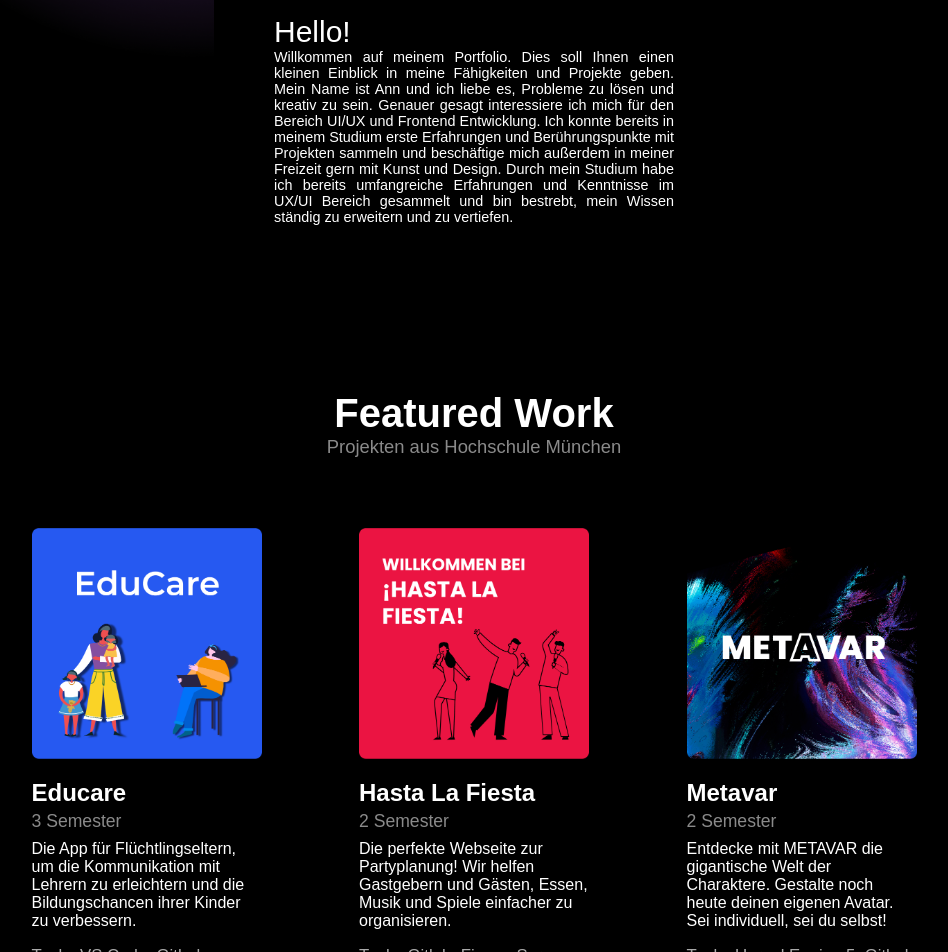
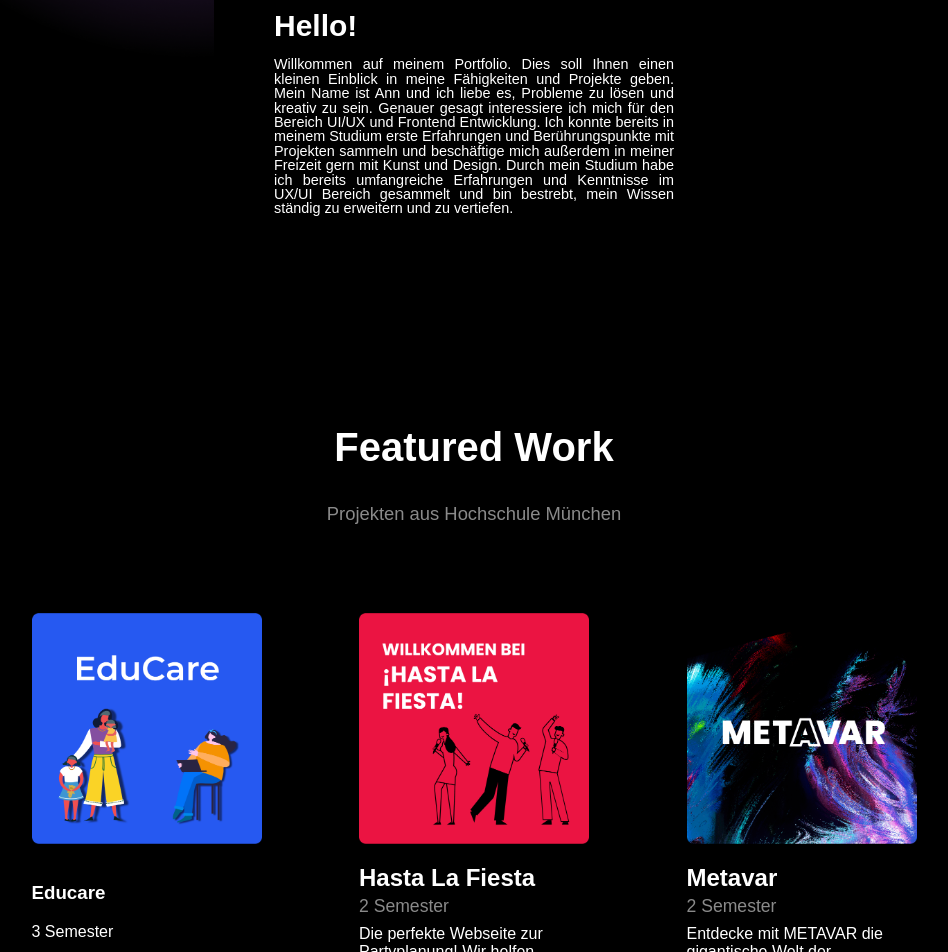
Before and after one commit to Ann-Atz/AnnAtzkWebsite, a React (Create React App) app: page / in a window 1280 px wide. Shown: the part 1080-2032 px from the top of the page, without its empty margins (166-1114 px from the left). Built offline with nearby package versions, Linux system fonts and the light colour scheme; a web font is replaced by a local one.

Commit message:
Fixed Syntax Errors in HomePage

```diff
--- a/src/components/pages/Home.css
+++ b/src/components/pages/Home.css
@@ -1,4 +1,4 @@
-hometitle {
+.hometitle {
   color: white;
   display: flex;
   justify-content: center;
@@ -8,7 +8,7 @@ hometitle {
   z-index: 1;
 }
 
-homeundertitle {
+.homeundertitle {
   color: #8A8A8A;
   display: flex;
   justify-content: center;
@@ -195,4 +195,7 @@ t4 {
   .ellipse-png {
     overflow: hidden;
   }
+  .hometitle {
+    padding-top: 400px;
+  }
 }
--- a/src/components/pages/Home.js
+++ b/src/components/pages/Home.js
@@ -12,38 +12,38 @@ import Ellipse from '../img/Ellipse.png'
 
 function Home() {
   return (
-    <><><><>
+    <>
       <div className='hero_container'>
         <div className='title1'>Hi, I'm</div>
-        <div className='title2'>Ann-Marie<br></br>Atzkern</div>
+        <div className='title2'>Ann-Marie<br/>Atzkern</div>
         <div className='title3'>Student of IT and Design</div>
       </div>
 
       <div className='ellipse-title'>
         <img src={Ellipse} className="ellipse_png" alt="img" />
       </div>
-    </>
+
       <div className='welcome'>
-        <div className='title1'>Hello!</div>
-        <div className='Welcome_Text'>Willkommen auf meinem Portfolio. Dies soll Ihnen einen kleinen Einblick in meine Fähigkeiten und Projekte geben. Mein Name ist Ann und ich liebe es, Probleme zu lösen und kreativ zu sein. Genauer gesagt interessiere ich mich für den Bereich UI/UX und Frontend Entwicklung. Ich konnte bereits in meinem Studium erste Erfahrungen und Berührungspunkte mit Projekten sammeln und beschäftige mich außerdem in meiner Freizeit gern mit Kunst und Design. Durch mein Studium habe ich bereits umfangreiche Erfahrungen und Kenntnisse im UX/UI Bereich gesammelt und bin bestrebt, mein Wissen ständig zu erweitern und zu vertiefen.
-        </div>
-      </div></>
+        <h1 className='title1'>Hello!</h1>
+        <p className='Welcome_Text'>Willkommen auf meinem Portfolio. Dies soll Ihnen einen kleinen Einblick in meine Fähigkeiten und Projekte geben. Mein Name ist Ann und ich liebe es, Probleme zu lösen und kreativ zu sein. Genauer gesagt interessiere ich mich für den Bereich UI/UX und Frontend Entwicklung. Ich konnte bereits in meinem Studium erste Erfahrungen und Berührungspunkte mit Projekten sammeln und beschäftige mich außerdem in meiner Freizeit gern mit Kunst und Design. Durch mein Studium habe ich bereits umfangreiche Erfahrungen und Kenntnisse im UX/UI Bereich gesammelt und bin bestrebt, mein Wissen ständig zu erweitern und zu vertiefen.
+        </p>
+      </div>
+
       <div className='ellipse-welcome'>
-      <img src={Ellipse} className="ellipse-png" alt="img" />
+        <img src={Ellipse} className="ellipse-png" alt="img" />
+      </div>
 
-{/* Featured Works */}
-
-      </div></><div class="code-block">
-        <hometitle>Featured Work</hometitle>
-        <homeundertitle>Projekten aus Hochschule München</homeundertitle>
+      <div className="code-block">
+        <h2 className="hometitle">Featured Work</h2>
+        <h3 className="homeundertitle">Projekten aus Hochschule München</h3>
         <div className="project">
           <div className='project-box'>
             <img src={educare} className="project-image" alt="img" />
             <div className='project-text'>
-              <t1>Educare</t1>
-              <t2>3 Semester</t2>
-              <t3>Die App für Flüchtlingseltern, um die Kommunikation mit Lehrern zu erleichtern und die Bildungschancen ihrer Kinder zu verbessern.</t3>
-              <t4>Tools: VS Code, Github, Figma</t4>
+              <h3 className="t1">Educare</h3>
+              <span className="t2">3 Semester</span>
+              <p className="t3">Die App für Flüchtlingseltern, um die Kommunikation mit Lehrern zu erleichtern und die Bildungschancen ihrer Kinder zu verbessern.</p>
+              <span className="t4">Tools: VS Code, Github, Figma</span>
               <form className="home">
                 <button type="submit"><Link className='link' to="/Educare">View Project</Link></button>
               </form>
```
